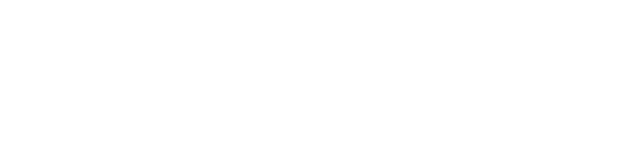
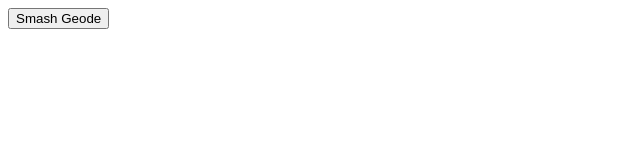
Before and after one commit to danielific/Gem-Clicker-Game, a plain HTML site: page index.html in a window 1280 px wide. Shown: the whole page, without its empty margins (0-640 px from the left). Drawn offline with Linux system fonts and the light colour scheme.

Commit message:
Update index.html

```diff
--- a/index.html
+++ b/index.html
@@ -5,5 +5,6 @@
     <title>Gem Clicker</title>
   </head>
   <body>
-   </body>
+    <button>Smash Geode</button>
+  </body>
   </html>
```
